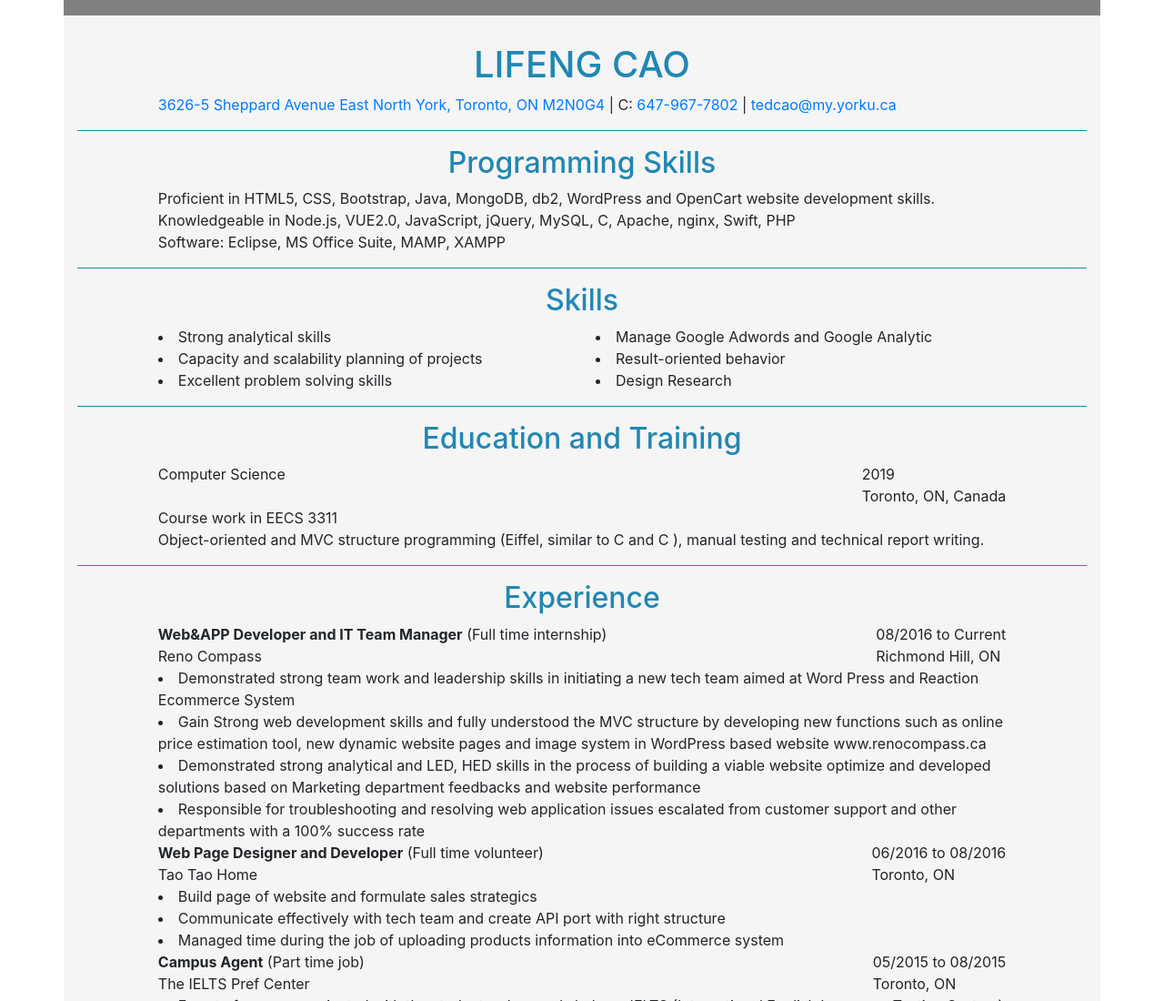
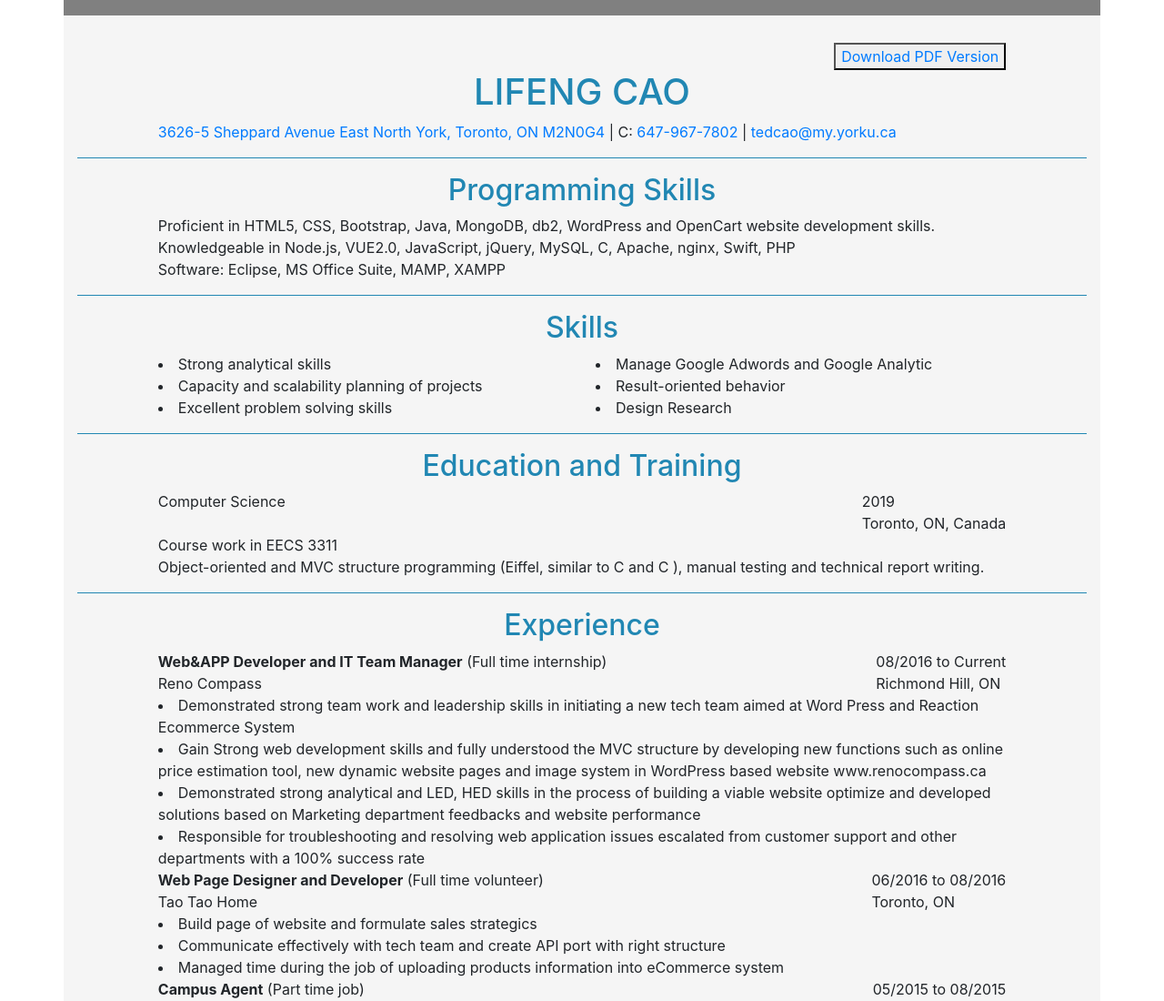
Before and after one commit to tedcao/Lifeng-Cao-Resume, a plain HTML site: page index.html in a window 1280 px wide. Shown: the top 1100 px of the page at 91% size. Drawn offline with nearby package versions, Linux system fonts and the light colour scheme.

Commit message:
add the button of download pdf

```diff
--- a/index.html
+++ b/index.html
@@ -18,6 +18,9 @@
 <body>
 	<div class="container">
 		<div class="row panel1">
+			<div class="col-12">
+			<button><a href="https://github.com/tedcao/Lifeng-Cao-Resume/raw/master/Lifeng%20Cao%20Resume.pdf">Download PDF Version</a></button>
+		</div>
 			<div class="col-12">
 			<h1>LIFENG CAO</h1>
 			<div><a target="_blank" href="https://www.google.ca/maps/place/5+Sheppard+Ave+E,+North+York,+ON+M2N/@43.7615006,-79.4120721,17z/data=!3m1!4b1!4m5!3m4!1s0x882b2d6412d3fe29:0xf5077ea24f9a5f71!8m2!3d43.7615006!4d-79.4098781">3626-5 Sheppard Avenue East North York, Toronto, ON M2N0G4</a> | C: <a href="tel:+16479677802">647-967-7802</a> | <a href="mailto:tedcao@my.yorku.ca">tedcao@my.yorku.ca</a></div>
@@ -147,6 +150,10 @@
 </body>
 
 <style>
+button {
+    float: right;
+}
+
 h1,h2{
 	text-align: center;
 	color: #2187b3;
```
